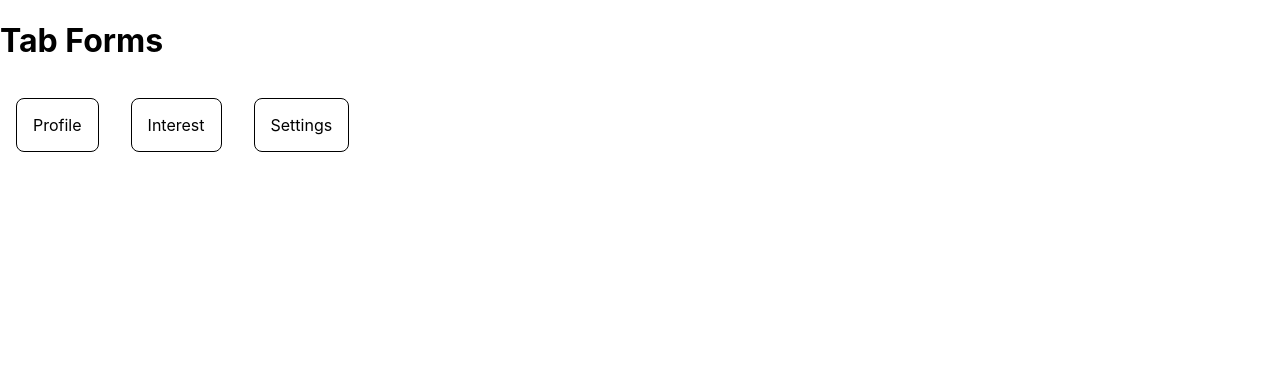
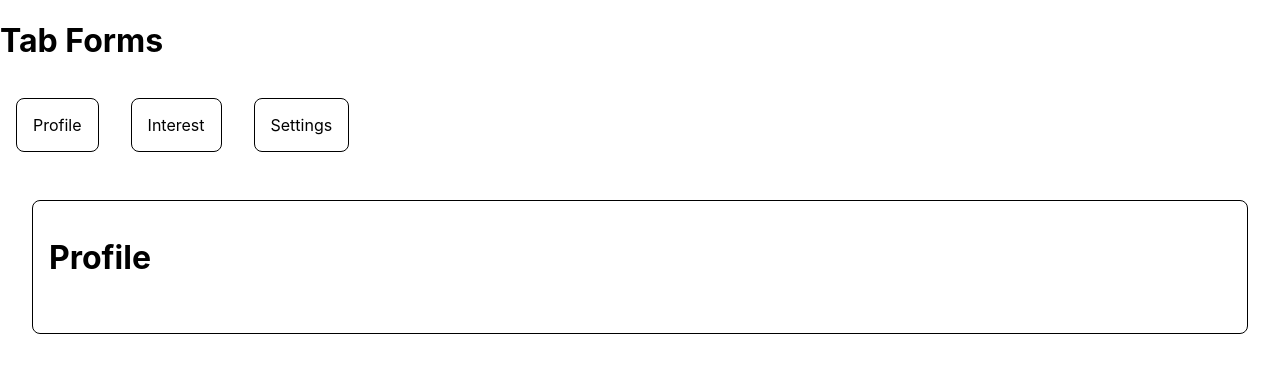
Before and after one commit to Ssharma0355/machine-coding, a React (Create React App) app: page / in a window 1280 px wide. Shown: the top 372 px of the page. Built offline with nearby package versions, Linux system fonts and the light colour scheme.

Commit message:
made conditional rendering

```diff
--- a/src/App.css
+++ b/src/App.css
@@ -8,3 +8,11 @@
    border: 1px solid black;
    border-radius: .5rem;
 }
+.tab-container{
+  display: flex;
+   border: 1px solid black;
+   border-radius: .5rem;
+   height: 100px;
+   margin: 2rem;
+   padding: 1rem;
+}
--- a/src/solutions/TabForms/Interset.jsx
+++ b/src/solutions/TabForms/Interset.jsx
@@ -3,7 +3,7 @@ import React from 'react'
 const Interset = () => {
   return (
     <div>
-
+      <h1>Interset</h1>
     </div>
   )
 }
--- a/src/solutions/TabForms/Profile.jsx
+++ b/src/solutions/TabForms/Profile.jsx
@@ -3,7 +3,7 @@ import React from 'react'
 const Profile = () => {
   return (
     <div>
-
+    <h1>Profile</h1>
     </div>
   )
 }
--- a/src/solutions/TabForms/Settings.jsx
+++ b/src/solutions/TabForms/Settings.jsx
@@ -3,6 +3,7 @@ import React from 'react'
 const Settings = () => {
   return (
     <div>
+      <h1>Settings</h1>
 
     </div>
   )
--- a/src/solutions/TabForms/TabForms.jsx
+++ b/src/solutions/TabForms/TabForms.jsx
@@ -4,7 +4,7 @@ import Interset from "./Interset";
 import Settings from "./Settings";
 
 const TabForms = () => {
-  const [activeTab, setActiveTab] =useState(0);
+  const [activeTab, setActiveTab] = useState(0);
   const Tabs = [
     {
       name: "Profile",
@@ -19,15 +19,17 @@ const TabForms = () => {
       component: Settings,
     },
   ];
+
+  const ActiveComponent = Tabs[activeTab].component;
+
   return (
     <div>
       <h1>Tab Forms </h1>
       <div className="heading-container">
-          {Tabs.map(t => <div className="headings">{t.name}</div>)}
+          {Tabs.map((t, index) => <div onClick={()=> setActiveTab(index)} className="headings">{t.name}</div>)}
       </div>
 
-
-
+      <div className="tab-container"><ActiveComponent /></div>
 
     </div>
   );
```
